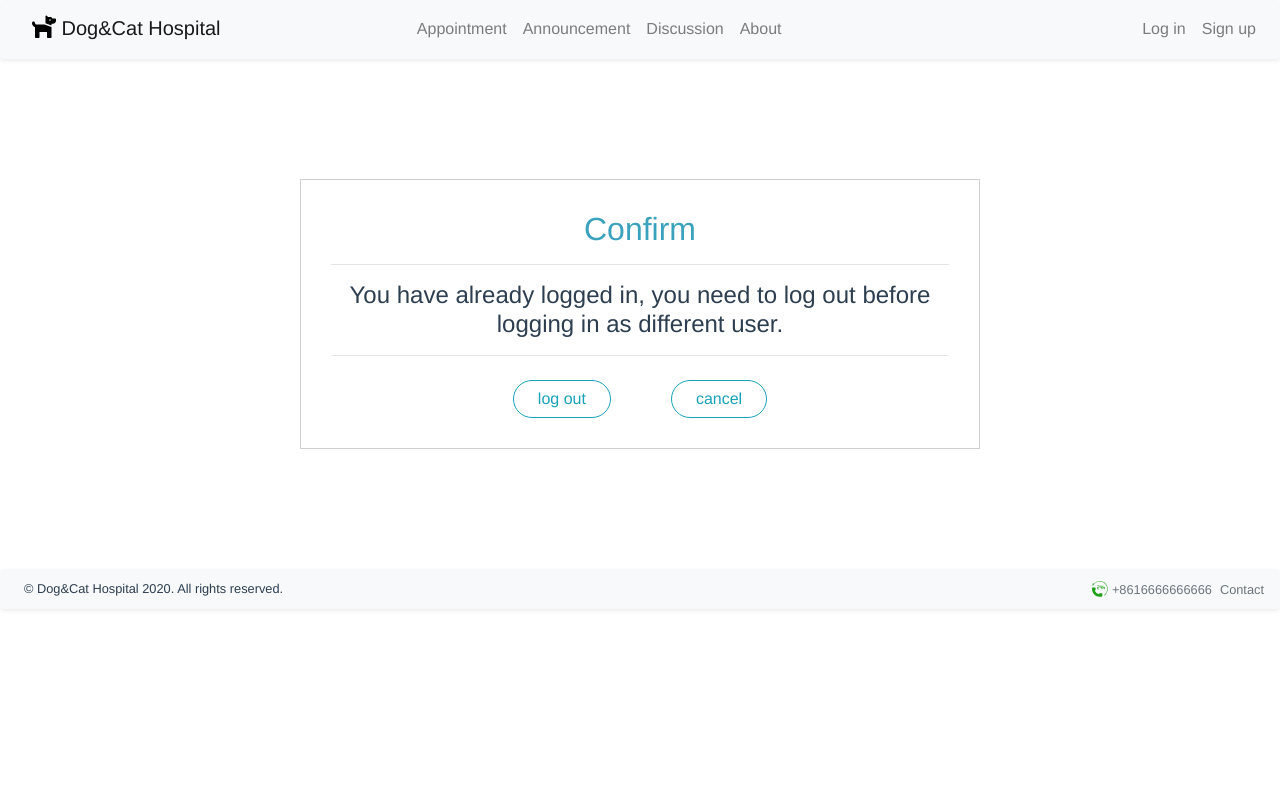
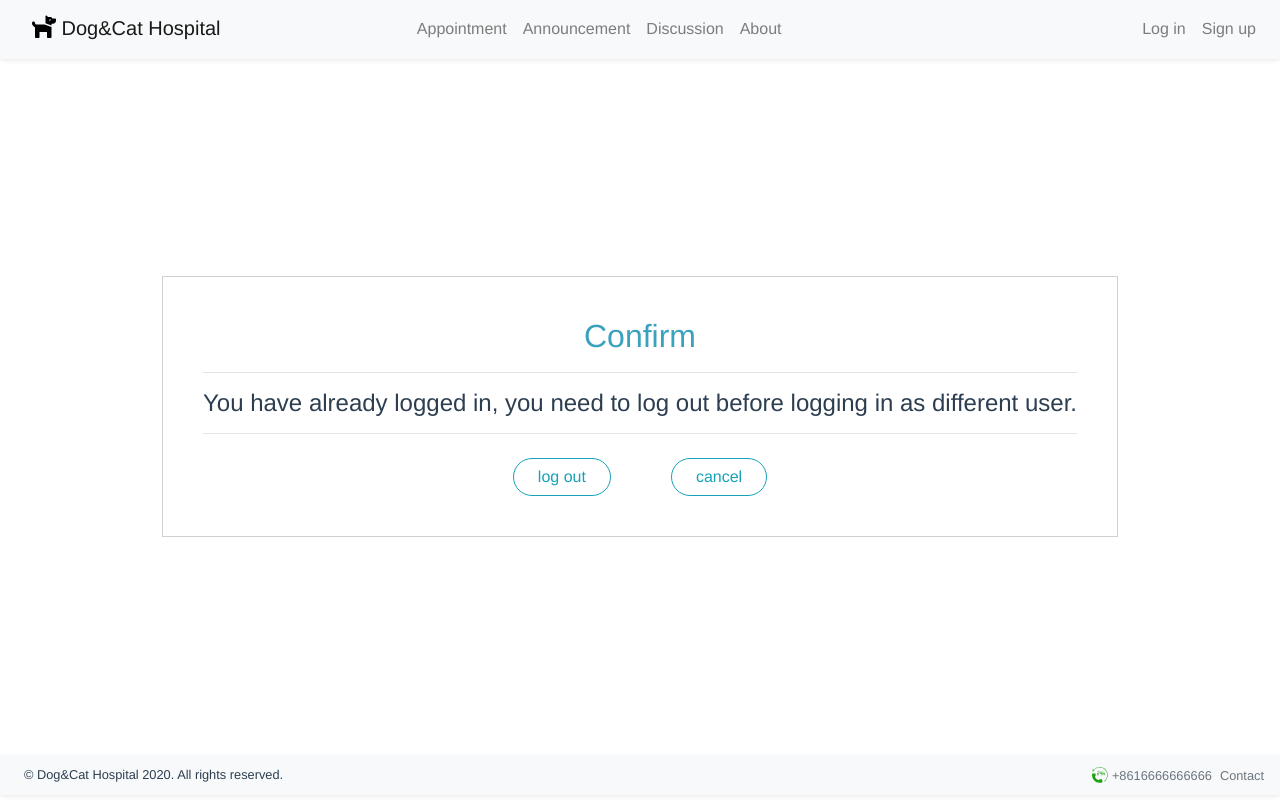
Before and after one commit to rtkCode/COMP3030J, a Vue app in the folder front-end/: page /#/logout in a window 1280 px wide. Built offline with nearby package versions, Linux system fonts and the light colour scheme.

Commit message:
update logout page

```diff
--- a/front-end/src/router/index.js
+++ b/front-end/src/router/index.js
@@ -50,7 +50,7 @@ const routes = [
   {
     path: '/logout',
     name: 'LogOut',
-    component: LogOut
+    component: LogOut,
   }
 ]
 
@@ -118,7 +118,13 @@ router.beforeEach((to, from, next) => {
     if (token == null) {
       next();
     } else {
-      next("/logout")
+      next({
+        name: 'LogOut',
+        query: {
+          from: to.path,
+          to: from.path
+        }
+      });
     }
   } else {
     next();
--- a/front-end/src/views/LogOut.vue
+++ b/front-end/src/views/LogOut.vue
@@ -2,17 +2,15 @@
   <div>
     <Header :hospital="hospital" ref="header"></Header>
 
+    <div class="content d-flex justify-content-center align-items-center">
       <div class="confirm">
         <h2>Confirm</h2>
         <hr />
         <h4>You have already logged in, you need to log out before logging in as different user.</h4>
         <hr />
-      <button
-        class="btn btn-outline-info rounded-pill mt-2 px-4"
-        @click="logout"
-        id="logout"
-      >log out</button>
+        <button class="btn btn-outline-info rounded-pill mt-2 px-4" @click="logout" id="logout">log out</button>
         <button class="btn btn-outline-info rounded-pill mt-2 px-4" @click="cancel" id="cancel">cancel</button>
+      </div>
     </div>
 
     <Footer :hospital="hospital"></Footer>
@@ -30,18 +28,32 @@ export default {
     SideBar,
     Footer
   },
+
+  data(){
+    return{
+      fromPath: this.$route.query.from,
+      toPath: this.$route.query.to,
+    }
+  },
+
   props: {
     hospital: String
   },
+
   created() {
-    document.title = this.hospital;
+    document.title = `Log Out | ${this.hospital}`;
   },
+
   methods: {
     logout() {
-      this.$router.push({ path: "/login" });
+      localStorage.removeItem('t');
+      if(this.fromPath==undefined) this.fromPath="/";
+      this.$router.push(this.fromPath);
     },
+
     cancel() {
-      this.$router.push({ path: "/" });
+      if(this.toPath==undefined) this.toPath="/";
+      this.$router.push(this.toPath);
     }
   }
 };
@@ -49,22 +61,24 @@ export default {
 
 <style scoped>
 .content {
-  height: 90vh;
+  min-height: 87vh;
 }
-.seven24 {
-  font-size: 70px;
-}
+
 h2 {
   color: #3ba2bd;
 }
+
 .confirm {
   border: 1px solid #d1d0d0;
-  padding: 30px;
-  margin: 120px 300px 120px 300px;
+  padding: 40px;
+  margin-left: 30px;
+  margin-right: 30px;
 }
+
 #logout {
   margin-right: 30px;
 }
+
 #cancel {
   margin-left: 30px;
 }
```
Lines whose indentation alone changed are shown as unchanged.
